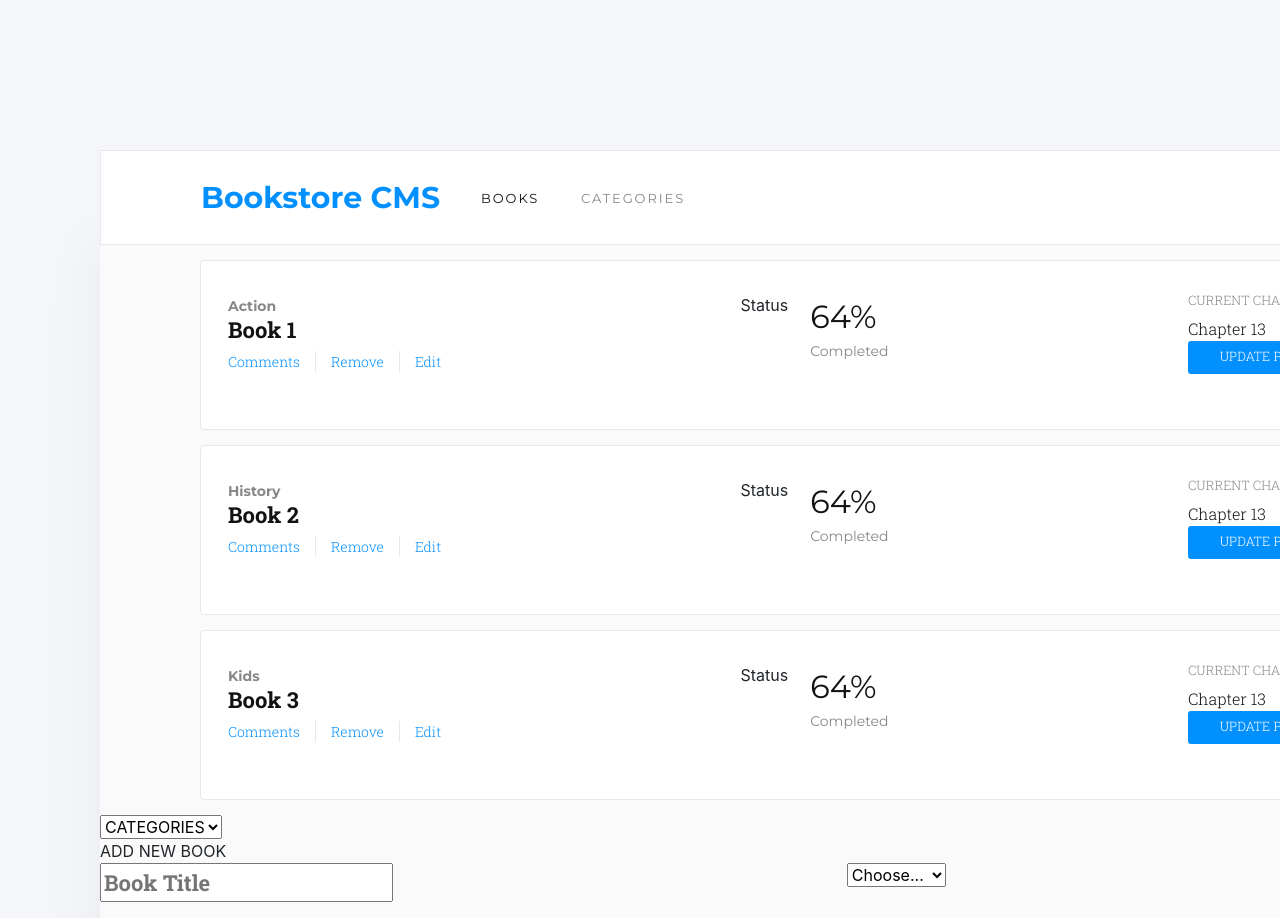
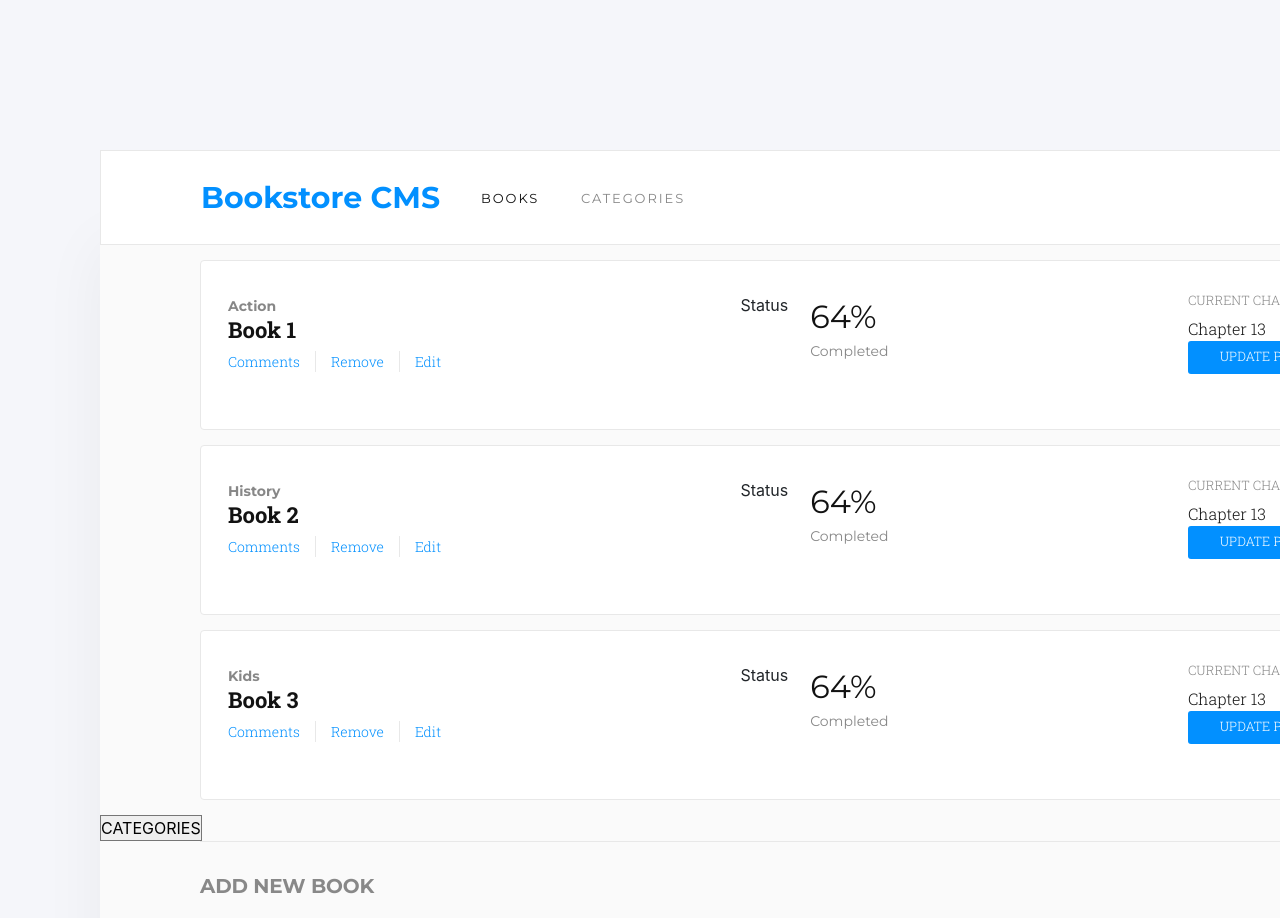
Before and after one commit to edwinmoradian90/bookstore-cms, a React (Create React App) app: page / in a window 1280 px wide. Shown: the top 918 px of the page. Built offline with nearby package versions, Linux system fonts and the light colour scheme.

Commit message:
almost done

```diff
--- a/src/containers/BooksForm.js
+++ b/src/containers/BooksForm.js
@@ -30,7 +30,7 @@ const BooksForm = () => {
           onChange={e => handleTitleChange(e)}
           value={title}
           type="text"
-          className="bookTitle"
+          className="bookTitlePlaceholder"
           id="bookTitle"
           placeholder="Book Title"
         />
@@ -52,7 +52,7 @@ const BooksForm = () => {
             ))}
           </select>
         </div>
-        <button type="submit" className="addBookButton">ADD BOOK</button>
+        <button type="submit" className="button addBookButton">ADD BOOK</button>
       </div>
     </form>
   );
--- a/src/index.css
+++ b/src/index.css
@@ -9,6 +9,7 @@ ul {
 :root {
   --blackThree: #121212;
   --blue: #0290ff;
+  --darkGrey: #888888;
   --darkerWhite: #fafafa;
   --lightBlue: #4386bf;
   --lightGrey: #e8e8e8;
@@ -217,14 +218,69 @@ LESSON PANEL
   font-family: var(--robotoSlab);
   font-size: 22px;
   font-weight: bold;
-  letter-spacing: -.02;
+  letter-spacing: -.02px;
 }
 
 /*
 BOOKS FORM
 */
 
+.booksForm {
+  margin: 0 auto;
+  width: 1200px;
+}
+
 .addBookInputs {
   display: flex;
   justify-content: space-between;
 }
+
+.addBookLabel {
+  border-top: solid 1px var(--lightGrey);
+  color: var(--darkGrey);
+  font-family: var(--montserrat);
+  font-size: 20px;
+  font-weight: 700;
+  letter-spacing: -.18px;
+  padding-top: 29px;
+  padding-bottom: 19px;
+}
+
+.bookTitlePlaceholder {
+  border-radius: 4px;
+  border: solid 1px #e8e8e8;
+  color: #c4c4c4;
+  font-family: var(--montserrat);
+  font-size: 16px;
+  font-weight: 400;
+  height: 45px;
+  letter-spacing: -0.15px;
+  padding-left: 17px;
+  width: 664px;
+}
+
+.categorySelector {
+  border-radius: 4px;
+  border: solid 1px #e8e8e8;
+  background-color: #ffffff;
+  color: var(--lightGrey);
+  font-family: var(--montserrat);
+  font-size: 16px;
+  font-weight: 400;
+  height: 45px;
+  padding-left: 16px;
+  width: 285px;
+}
+
+select {
+  appearance: none;
+}
+
+.addBookButton {
+  color: var(--white);
+  font-family: var(--robotoSlab);
+  font-size: 13px;
+  font-weight: 700;
+  height: 45px;
+  width: 184px;
+}
```
